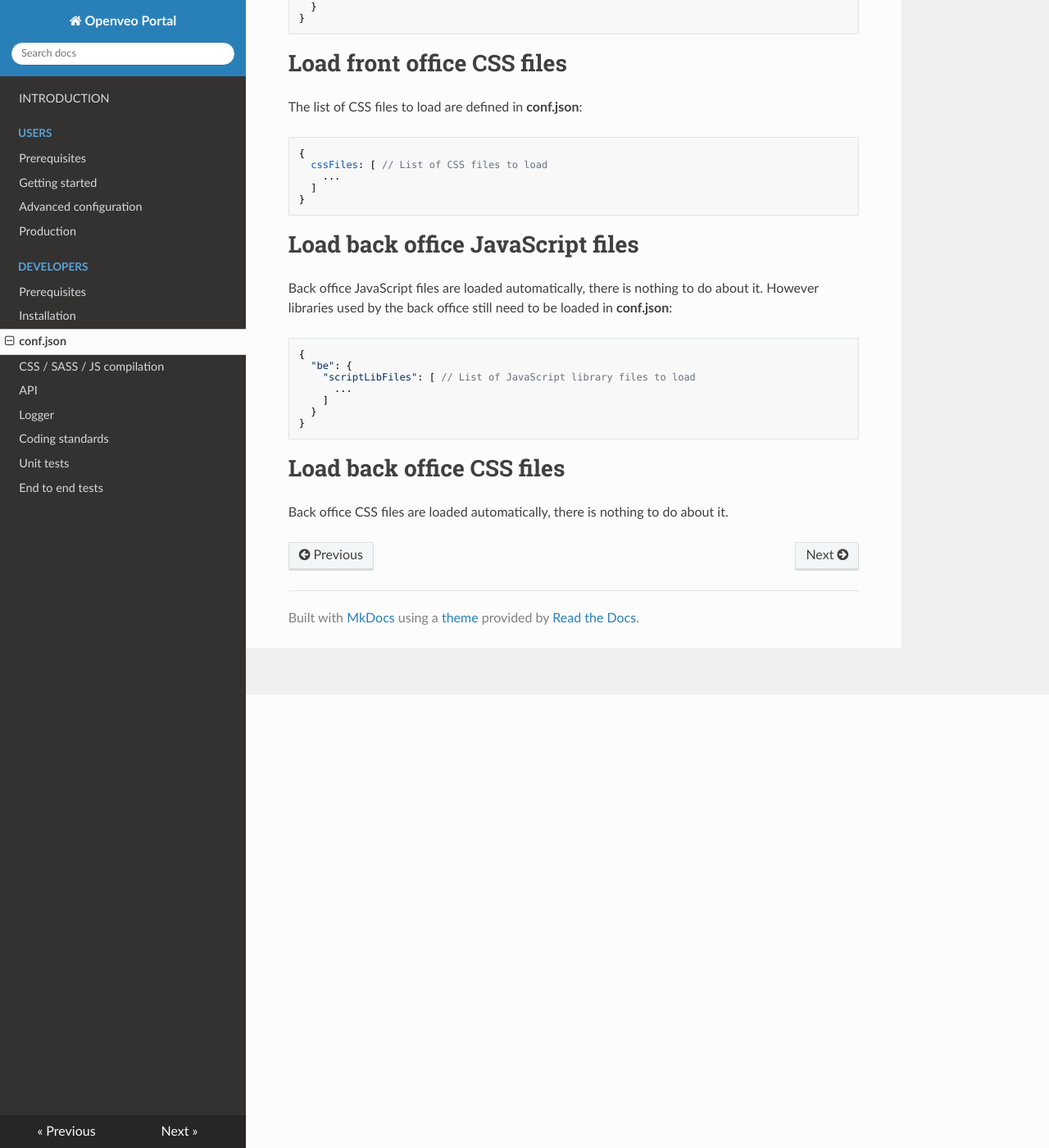
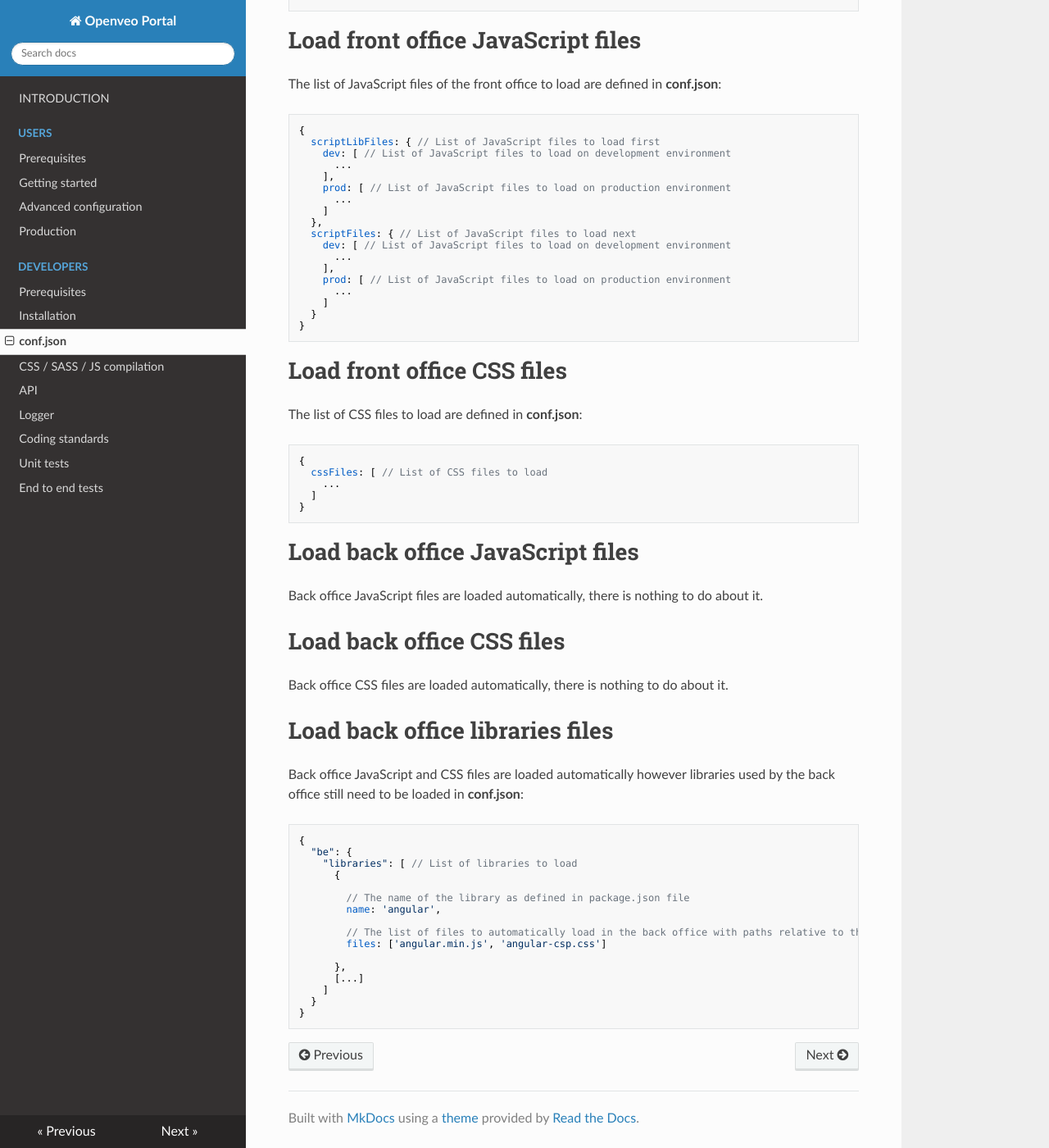
Before and after one commit to veo-labs/openveo-portal, an MkDocs documentation site: the page built from docs/developers/conf.md, in a window 1280 px wide and 1400 px high, scrolled down 553 px. Shown: the whole window at 82% size. Built offline with MkDocs 1.6.1, drawn with Linux system fonts in a browser that asks for light colours; nearby versions of some CDN libraries; old or Windows-style settings are respelled for this version of MkDocs; some of the changed text lies outside the part shown.

````diff
--- a/Gruntfile.js
+++ b/Gruntfile.js
@@ -77,7 +77,7 @@ module.exports = function(grunt) {
   grunt.registerTask('doc', ['remove:doc', 'mkdocs', 'yuidoc', 'rename:doc']);
 
   // Prepare project for production
-  grunt.registerTask('dist', ['compass:dist', 'compile-js', 'build-admin']);
+  grunt.registerTask('dist', ['remove:build', 'compass:dist', 'compile-js', 'build-admin']);
 
   // Deploy documentation to github pages
   grunt.registerTask('deploy-doc', ['doc', 'gh-pages:doc']);
--- a/docs/developers/conf.md
+++ b/docs/developers/conf.md
@@ -1,6 +1,29 @@
 # Introduction
 
 Some project's development configuration is made in **conf.json** file.
+
+# Load libraries
+
+The list of libraries to load are defined in **conf.json**:
+
+```js
+libraries: [
+  {
+
+    // The name of the library as defined in package.json file
+    name: 'angular',
+
+    // The mount path to use to access the library
+    mountPath: 'angular-custom-mount-path',
+
+    // The list of files to automatically load in the front office with paths relative to the library directory
+    // Library will still be mounted even if there is no files to automatically load in the front office
+    files: ['angular.min.js', 'angular-csp.css']
+
+  },
+  [...]
+]
+```
 
 # Load front office JavaScript files
 
@@ -41,18 +64,31 @@ The list of CSS files to load are defined in **conf.json**:
 
 # Load back office JavaScript files
 
-Back office JavaScript files are loaded automatically, there is nothing to do about it. However libraries used by the back office still need to be loaded in **conf.json**:
+Back office JavaScript files are loaded automatically, there is nothing to do about it.
+
+# Load back office CSS files
+
+Back office CSS files are loaded automatically, there is nothing to do about it.
+
+# Load back office libraries files
+
+Back office JavaScript and CSS files are loaded automatically however libraries used by the back office still need to be loaded in **conf.json**:
 
 ```js
 {
   "be": {
-    "scriptLibFiles": [ // List of JavaScript library files to load
-      ...
+    "libraries": [ // List of libraries to load
+      {
+
+        // The name of the library as defined in package.json file
+        name: 'angular',
+
+        // The list of files to automatically load in the back office with paths relative to the library directory
+        files: ['angular.min.js', 'angular-csp.css']
+
+      },
+      [...]
     ]
   }
 }
 ```
-
-# Load back office CSS files
-
-Back office CSS files are loaded automatically, there is nothing to do about it.
````
Also changed, not shown: CHANGELOG.md (+1 -0 lines), conf.json (+0 -7 lines), 1 other file.
